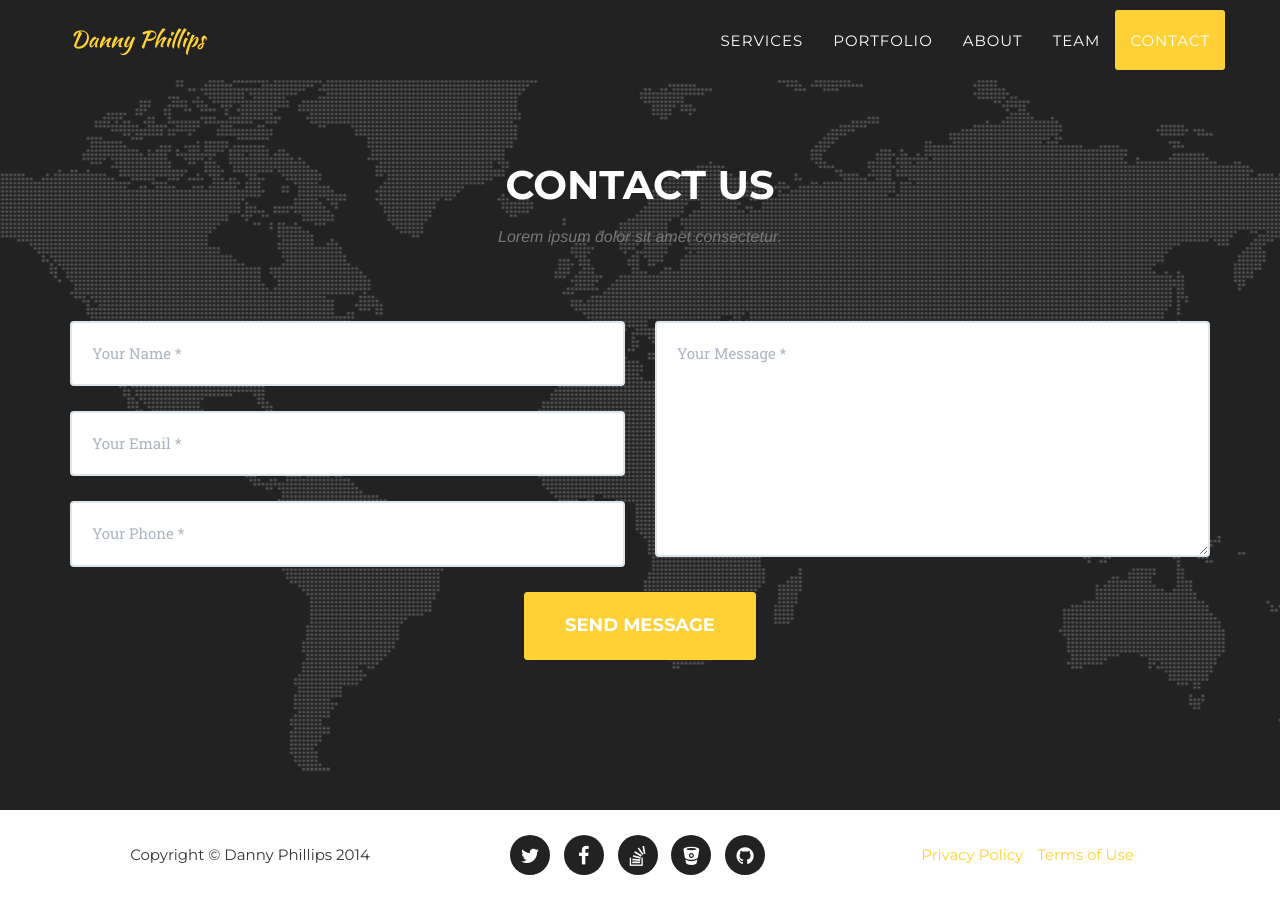
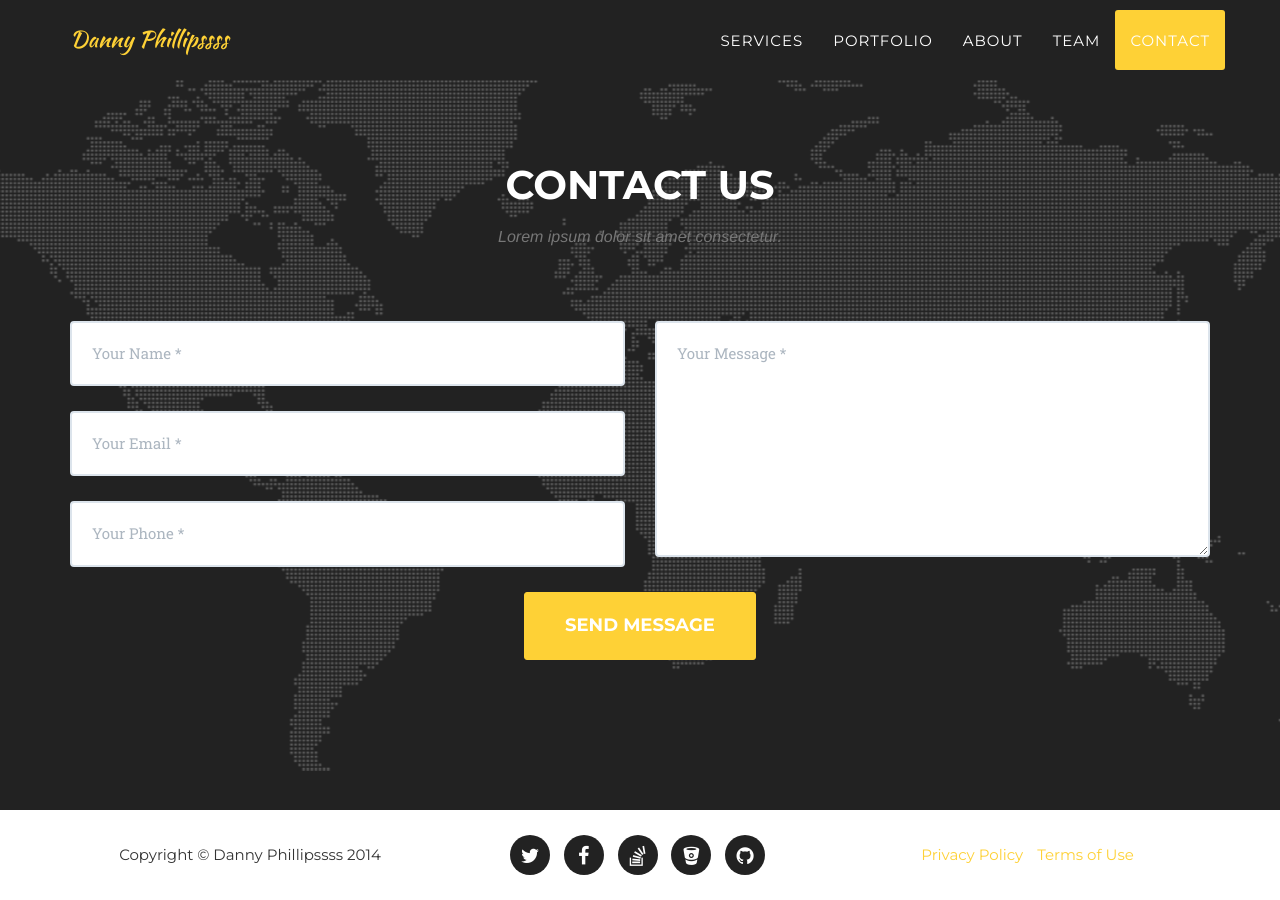
Before and after one commit to dannyphillips/website, a Jekyll site: the page built from index.html, in a window 1280 px wide and 900 px high, scrolled down 5636 px. Built offline with Jekyll 4.4.1, drawn with Linux system fonts in a browser that asks for light colours; some web fonts are replaced.

Commit message:
rebuilt site

```diff
--- a/_config.yml
+++ b/_config.yml
@@ -2,7 +2,7 @@ url: https://dannyphillips.me
 baseurl: /home/
 
 # Site settings
-title: Danny Phillips
+title: Danny Phillipssss
 email: danny.phillips8l@gmail.com
 description: "Write an awesome description for your new site here. You can edit this line in _config.yml. It will appear in your document head meta (for Google search results) and in your feed.xml site description."
 
```
Also changed, not shown: 7 other files.
